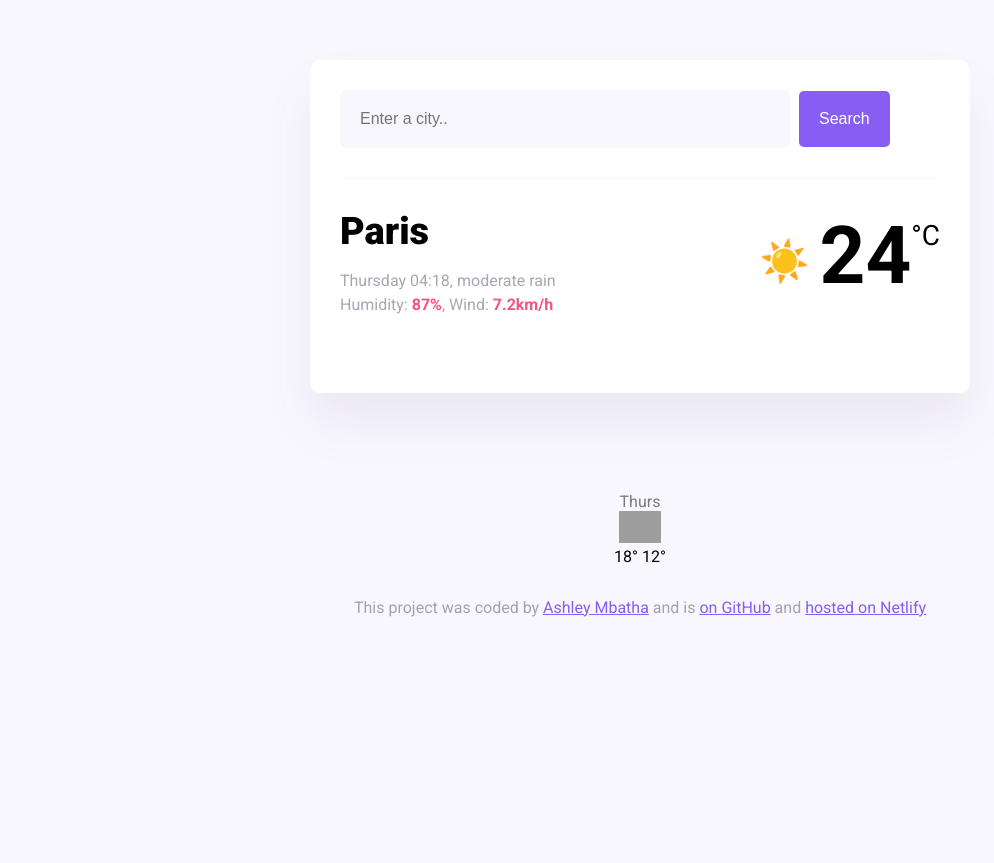
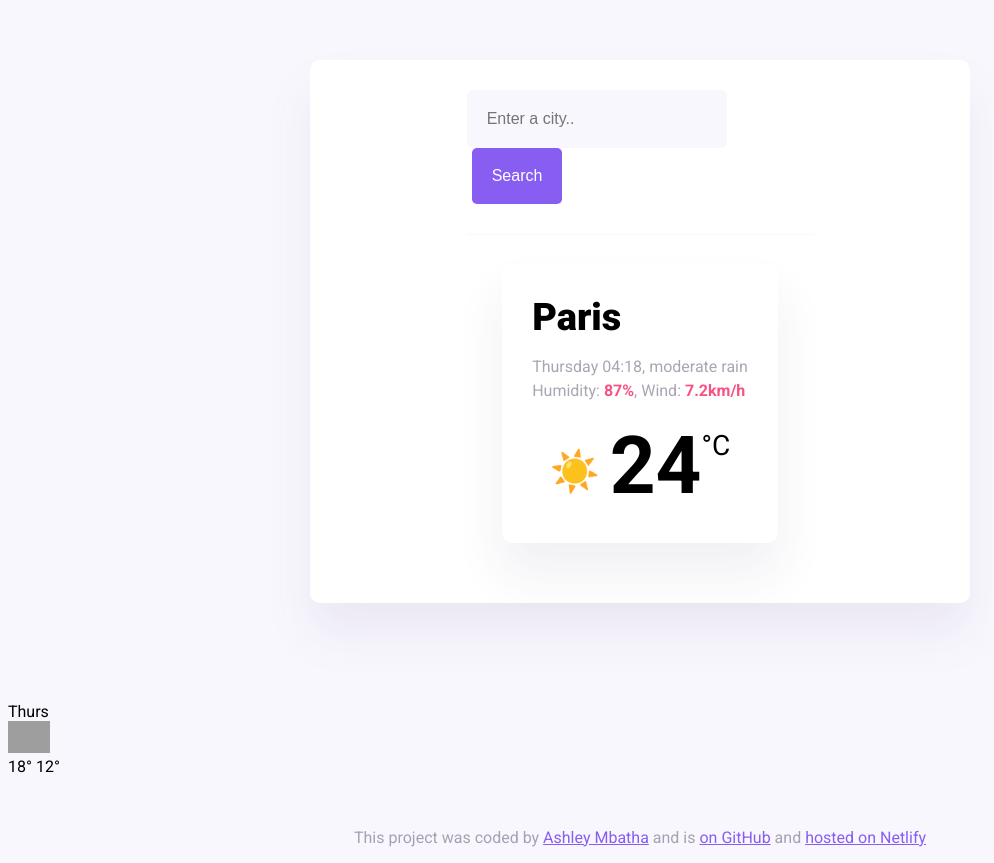
Before and after one commit to Ashley2112/SheCodes-Project, a website built with Parcel: page index.html in a window 1280 px wide. Shown: the whole page, without its empty margins (0-994 px from the left). Before the commit the page ends 800 px from the top, so only its background shows below. Built offline with nearby package versions, Linux system fonts and the light colour scheme; grey boxes are pictures that could not be loaded.

Commit message:
Update styles.css

```diff
--- a/src/styles.css
+++ b/src/styles.css
@@ -97,21 +97,28 @@ footer {
   color: rgba(39, 33, 66, 0.4);
 }
 
-.weather-forecast {
-  margin-top: 20px;
-  text-align: center;
-  color: black;
+.weather-app {
+  display: flex;
+  flex-direction: column;
+  align-items: center;
 }
 
-.weather-forecast-date {
-  font-size: 16px;
-  opacity: 0.5;
+.current-weather {
+  background: white;
+  max-width: 600px;
+  margin: 0 auto;
+  padding: 30px;
+  border-radius: 10px;
+  box-shadow: 0 30px 50px rgba(65, 50, 100, 0.08);
+  display: flex;
+  flex-direction: column;
+  align-items: center;
 }
 
-.weather-forecast-temperature-min {
-  opacity: 0.5;
+.weather-forecast {
+  margin-top: 20px; /* Add some space between current-temperature and weather-forecast */
 }
 
-.weather-forecats-temperatures {
-  font-size: 13px;
+footer {
+  margin-top: 20px; /* Add some space between weather-forecast and footer */
 }
```
